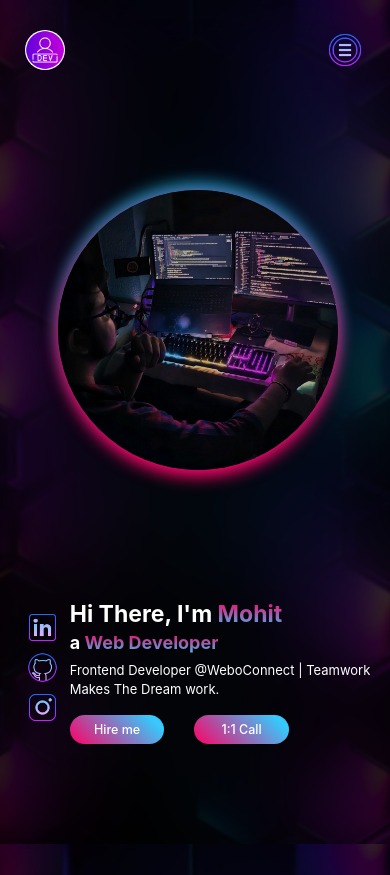
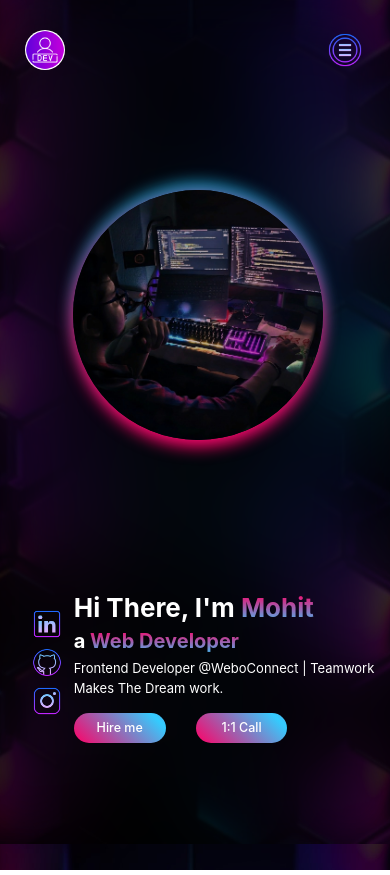
Before and after one commit to mohitanand744/React-Personal-Portfolio, a React (Vite) app: page / in a window 390 px wide. Built offline with nearby package versions, Linux system fonts and the light colour scheme.

Commit message:
Profile UI is Complete

```diff
--- a/src/assets/style/index.css
+++ b/src/assets/style/index.css
@@ -96,11 +96,11 @@ body {
 
   &::before {
     content: "srgsfg";
-    height: 2px;
+    height: 1px;
     width: 100%;
     position: absolute;
     background: linear-gradient(45deg, #f06, #3cf);
-    bottom: -7px;
+    bottom: -6px;
     left: 0;
   }
 }
--- a/src/components/Home/Home.jsx
+++ b/src/components/Home/Home.jsx
@@ -3,9 +3,9 @@ import Button from "../common/Buttons/Button";
 
 const Home = () => {
   return (
-    <div className="hero px-2 md:px-10 mt-36 lg:mt-52">
-      <div className="row align-items-center justify-content-center">
-        <div className="col-lg-7 col-md-12 col-12 h-[48vh] order-2 lg:order-1">
+    <div className="hero px-3 md:px-10 mt-36 lg:mt-52">
+      <div className="grid gap-10 grid-cols-1 lg:grid-cols-12">
+        <div className="lg:col-span-7 h-[48vh] order-2 lg:order-1">
           <div className="flex justify-center items-center gap-3 h-full ">
             <ul className="list-none flex flex-col gap-2">
               <li>
@@ -32,10 +32,10 @@ const Home = () => {
             </ul>
 
             <div className="head">
-              <h1 className="font-bold text-white text-[2.3rem] sm:text-[3rem] md:text-[5rem]">
+              <h1 className="font-bold text-white text-[2.6rem] sm:text-[3rem] md:text-[5rem]">
                 Hi There, I'm <span className="highLight-text">Mohit</span>{" "}
                 <br />{" "}
-                <span className="text-[1.8rem] sm:text-[2.3rem] md:text-[3.8rem]">
+                <span className="text-[2rem] sm:text-[2.3rem] md:text-[3.8rem]">
                   {" "}
                   a <span className="highLight-text">Web Developer</span>
                 </span>
@@ -51,9 +51,9 @@ const Home = () => {
             </div>
           </div>
         </div>
-        <div className="col-lg-5 col-md-12 col-12 order-1 lg:order-2">
+        <div className="lg:col-span-5 order-1 lg:order-2">
           <div className="flex justify-center items-center ">
-            <div className="ms-2 profileImageContainer w-[28rem] md:w-[35rem] h-[28rem] md:h-[35rem] rounded-full">
+            <div className="ms-2 profileImageContainer w-[25rem] md:w-[35rem] h-[25rem] md:h-[35rem] rounded-full">
               <img
                 className="w-full h-full rounded-full object-cover"
                 src="/hero-profile.jpeg"
```
